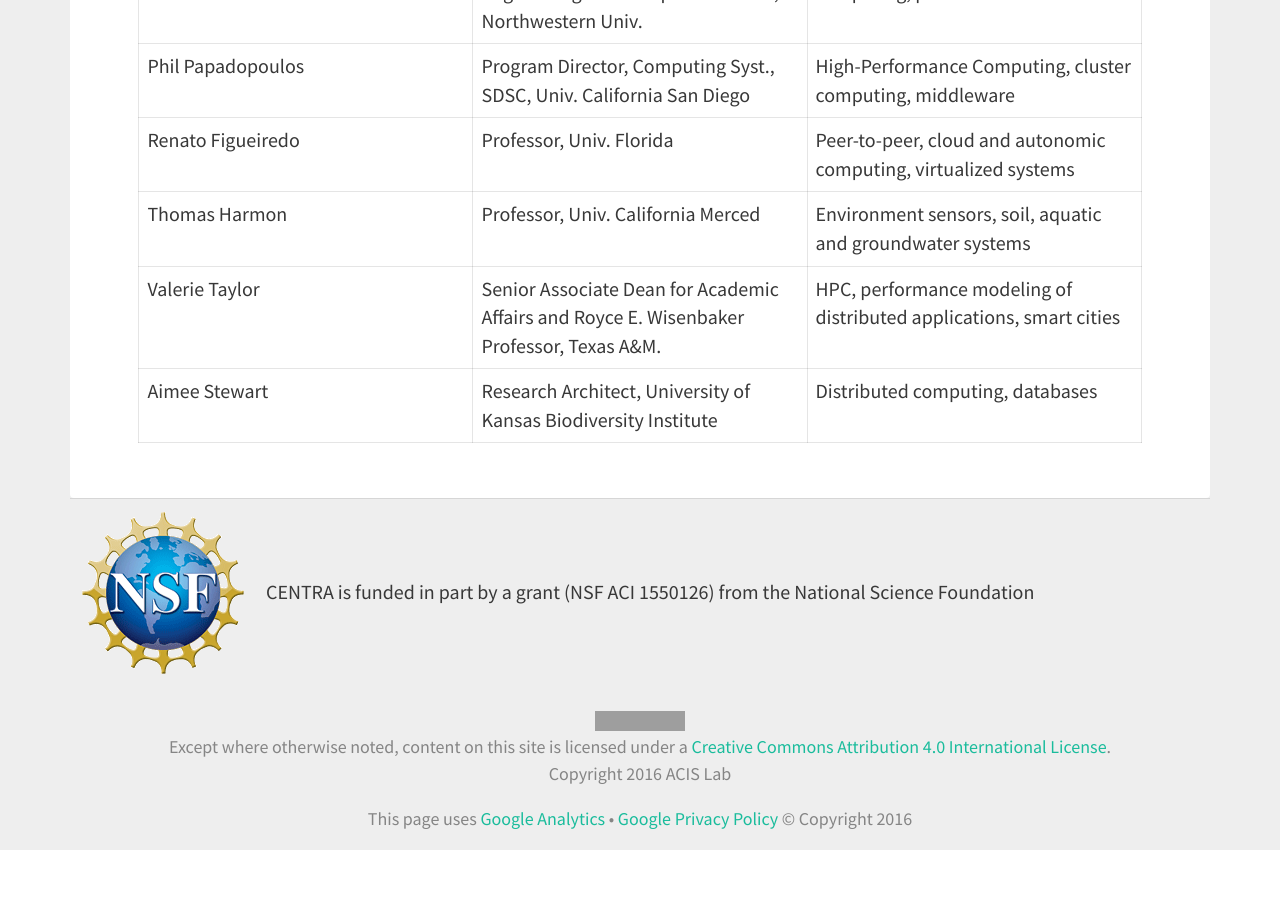
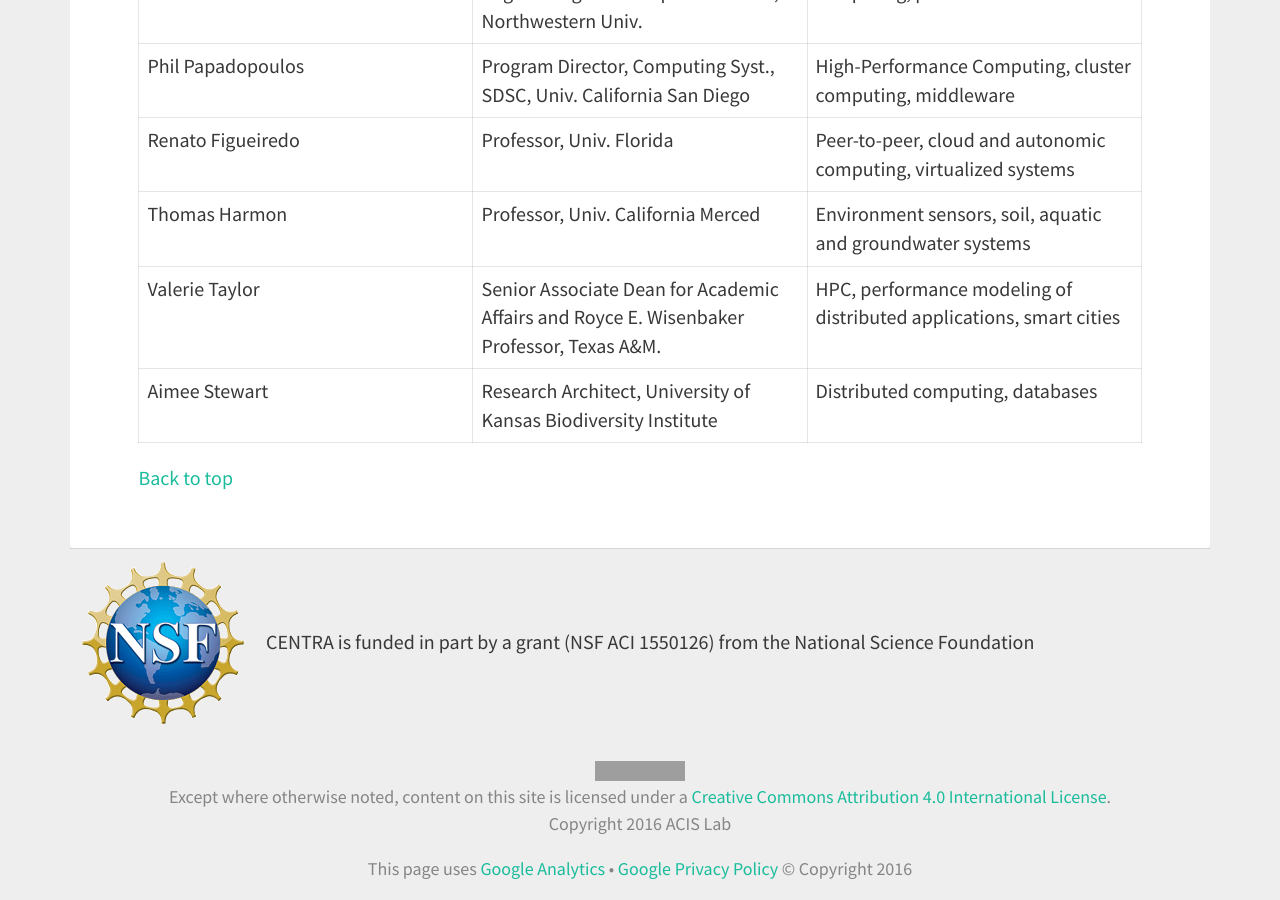
Before and after one commit to hmchou56/centra8, a Jekyll site: the page built from members.md, in a window 1280 px wide and 900 px high, scrolled down 1649 px. Built offline with Jekyll 4.4.1, drawn with Linux system fonts in a browser that asks for light colours; nearby versions of some CDN libraries; before the commit the page ends 2499 px from its top, so only the background shows below that; grey boxes are pictures that could not be loaded.

Commit message:
add anchors within page :anchor:

```diff
--- a/members.md
+++ b/members.md
@@ -5,6 +5,7 @@
 "feature-img": img/header-nologo.jpg
 published: true
 ---
+<div id="founders"> </div>
 
 # Founding Members
 
@@ -12,12 +13,16 @@
 
 Each partner hosts workshops, supports researcher visits to other partners, hosts CENTRA collaborators and provides access to cyberinfrastructure testbeds. In addition to scientific outcomes, CENTRA is developing a framework to coordinate research involving these and other partners in order to achieve scientific progress and engage junior researchers in international activities.
 
+<div id="partners"> </div>
+
 # Partners - Institutional Members
 
 *  [Advanced Computing and Information Systems (ACIS) Laboratory, University of Florida](http://www.acis.ufl.edu/), USA
 *  Center of Excellenece for Cyber-Enablement of Applications (<a href="http://www.cecea.tw/e_index.php" target="_blank">CECEA</A>), Taiwan
 *  ASEAN International Virtual Organization (IVO), National Institute of Information and Communications Technologies (NICT), Japan
 *  Pacific Rim Applications and Grid Middleware Assembly (PRAGMA)
+
+<div id="researchers"> </div>
 
 # Researchers
 
@@ -37,3 +42,5 @@
 Valerie Taylor      |Senior Associate Dean for Academic Affairs and Royce E. Wisenbaker Professor, Texas A&M. |HPC, performance modeling of distributed applications, smart cities
 Aimee Stewart      |Research Architect, University of Kansas Biodiversity Institute     |Distributed computing, databases
 {: class="table"}
+
+<a href="#founders">Back to top</a>
```
